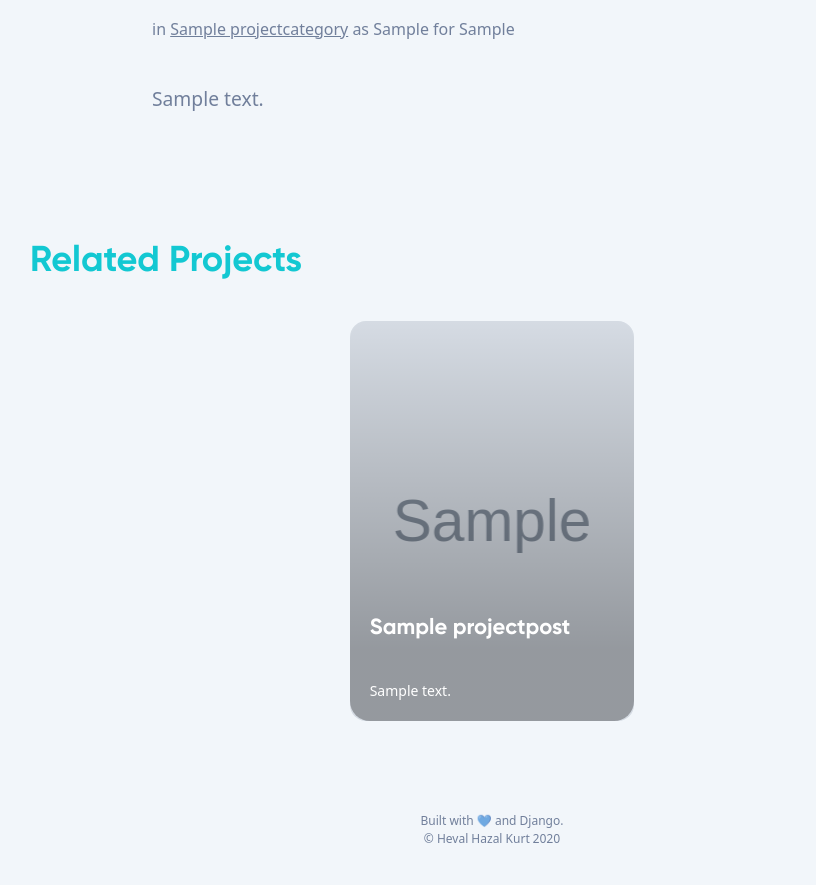
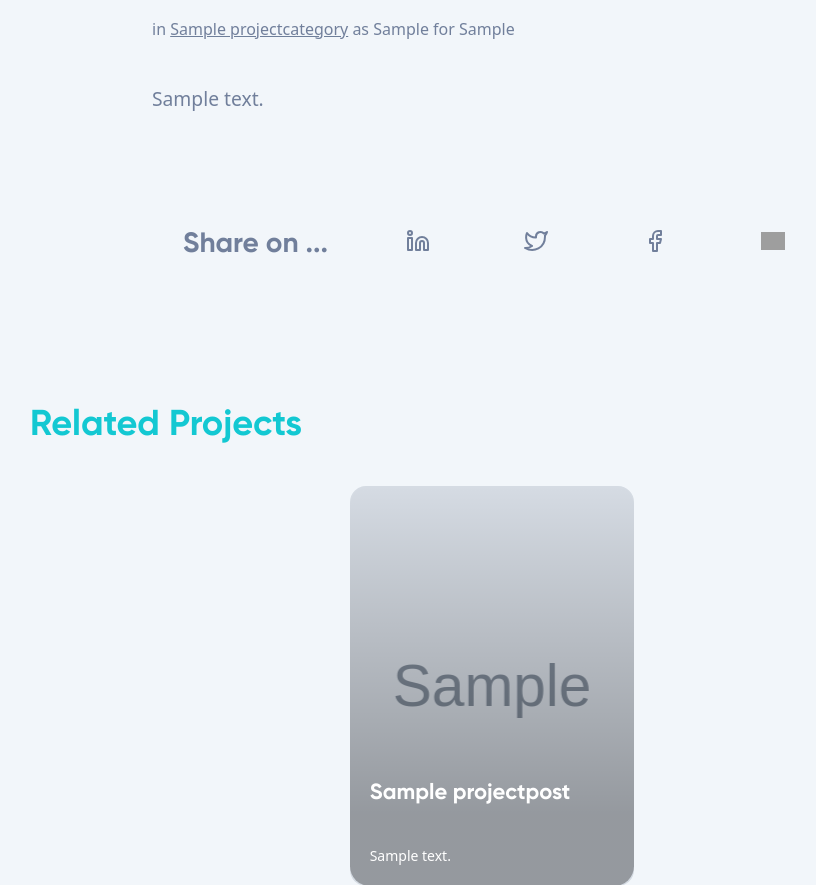
Before and after one commit to hevalhazalkurt/hhk_personal_website, a Django app: a page that uses hhk_web/project/templates/project/project_detail.html in a window 1280 px wide. Shown: the part 658-1543 px from the top of the page, without its empty margins (148-964 px from the left). Before the commit the page ends 1501 px from the top, so only its background shows below. Run offline with Django 3.2, Linux system fonts and the light colour scheme; tables that the repository leaves empty hold one stand-in row (values such as "Sample post"); grey boxes marked "Sample" are stand-in pictures; some libraries are stand-ins or nearby versions; grey boxes are pictures that could not be loaded.

Commit message:
Added social share buttons

```diff
--- a/hhk_web/project/templates/project/project_detail.html
+++ b/hhk_web/project/templates/project/project_detail.html
@@ -11,6 +11,18 @@
         <p class="project-details">in <u><a href="{{ object.category.get_absolute_url }}">{{ object.category }}</a></u> as <span>{{ object.position }}</span> for <span>{{ object.client }} </span></p><br>
 
         <div class="blog-post__content">{{ object.content|safe }}</div>
+
+        {% with theurl=request.build_absolute_uri %}
+        <div class="social">
+          <ul class="social-links__wrapper">
+            <p class="blog-post__sum">Share on ...</p>
+          <li><a href="https://www.linkedin.com/shareArticle?mini=true&url={{ theurl }}&title={{ object.title }}&summary=mubapp.herokuapp.com&source=MUBapp" target="_blank" title="LinkedIn"><i data-feather="linkedin"></i></a></li>
+          <li><a href="http://twitter.com/share?text={{ object.title }} by @hevalandsteven &url={{ theurl }}&hashtags={{ object.category|lower }}" target="_blank" title="Twitter"><i data-feather="twitter"></i></a></li>
+          <li><a href="https://www.facebook.com/sharer/sharer.php?u={{ theurl }}" target="_blank" title="Facebook"><i data-feather="facebook"></i></a></li>
+          <li><a href="http://www.reddit.com/submit?url={{ theurl }}&title={{ object.title }}" target="_blank" title="Reddit"><img class="h-6 w-6" src="../../media/reddit.png" width="24"></a></li>
+        </ul>
+      </div>
+      {% endwith %}
 
     </div>
 
```
